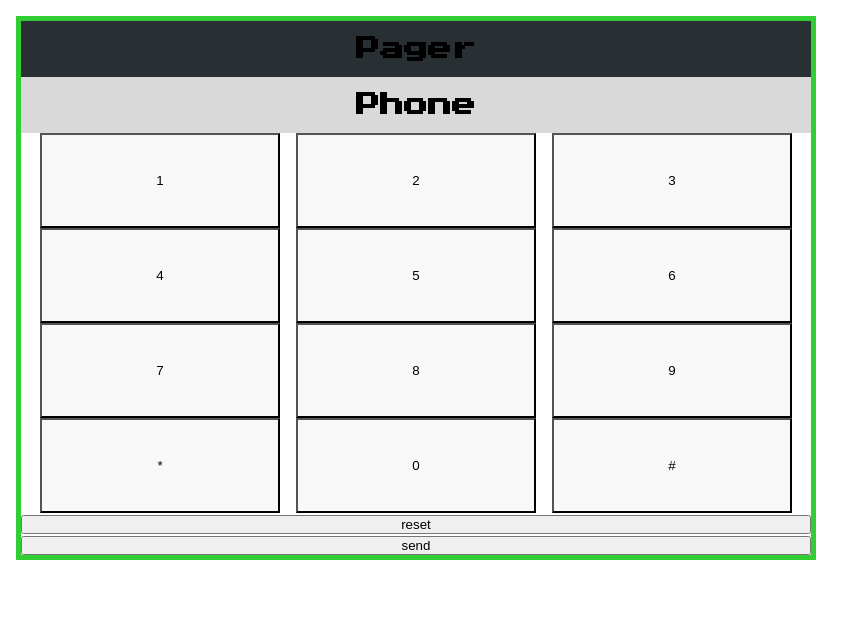
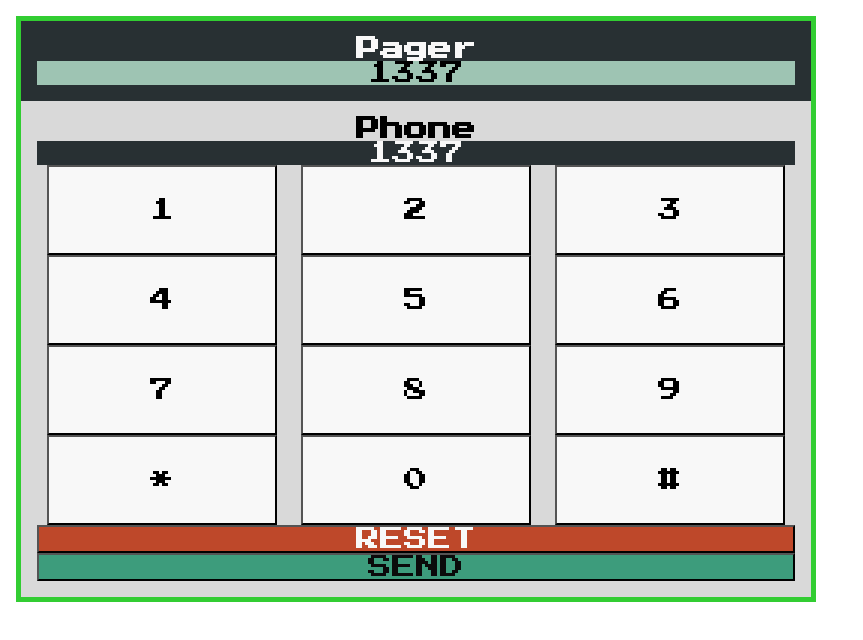
Before and after one commit to casserole27/send-to-pager, a plain HTML site: page index.html in a window 1280 px wide. Shown: the whole page, without its empty margins (0-863 px from the left). Drawn offline with Linux system fonts and the light colour scheme.

Commit message:
CSS colors and typography
Updated according to Figma design

```diff
--- a/index.css
+++ b/index.css
@@ -15,12 +15,14 @@ https://coolors.co
 
     /*COLORS*/
 
+    --plain-text: black;
+
     --pager-background: #283033;
     --pager-display: #9EC4B3;
     --pager-display-text: #000000;
 
     --phone-background: #D9D9D9;
-    --phone-display: #9EC4B3;
+    --phone-display: #283033;
     --phone-display-text: #F8F8F8;
     --phone-key: #F8F8F8;
 
@@ -38,8 +40,6 @@ https://coolors.co
 
     /*FONT SIZES*/
     --fs-l: 1.5rem;
-    --fs-numbers: 3.125rem
-
 }
 
 /****** MARGIN AND PADDING RESET ******/
@@ -55,8 +55,27 @@ https://coolors.co
 body {
     font-family: 'Press Start 2P', cursive;
     text-align: center;
+    font-size: var(--fs-l);
 
 }
+
+button {
+    font-family: 'Press Start 2P', cursive;
+}
+
+h1, h2 {
+    font-size: var(--fs-l);
+}
+
+h1 {
+    color: var(--phone-key)
+}
+
+h2 {
+    color: var(--plain-text);
+}
+
+/******* CONTAINER ******/
 
 .main-container {
     max-width: 800px;
@@ -73,7 +92,9 @@ body {
 
 .pager-field {
     width: 100%;
+    color: var(--pager-display-text);
     background-color: var(--pager-display);
+    /* font-size: var(--fs-numbers); */
 }
 
 /****** PHONE ******/
@@ -86,23 +107,33 @@ body {
 .phone-field {
     width: 100%;
     background-color: var(--phone-display);
+    color: var(--phone-display-text);
+    /* font-size: var(--fs-numbers); */
 }
 
 /****** NUMPAD ******/
 
 .numpad-btns {
-    width: 240px;
-    height: 95px;
+    width: 230px;
+    height: 90px;
     background-color: var(--phone-key);
-
+    color: var(--plain-text);
+    font-size: var(--fs-l);
 }
 
 /****** BUTTONS *******/
 
 .reset-btn {
     width: 100%;
+    background-color: var(--reset-button);
+    color: var(--reset-button-text);
+    font-size: var(--fs-l);
 }
 
 .send-btn {
     width: 100%;
+    background-color: var(--send-button);
+    color: var(--send-button-text);
+    font-size: var(--fs-l);
+
 }
--- a/index.html
+++ b/index.html
@@ -27,18 +27,16 @@
         <section class="pager">
 
             <h1 class="pager-title">Pager</h1>
-            <p class="pager-field" id="pager-field"></p>
+            <p class="pager-field" id="pager-field">1337</p>
 
         </section>
 
         <section class="phone">
 
             <h2 class="phone-title">Phone</h2>
-            <p class="pager-field"></p>
+            <p class="phone-field">1337</p>
 
-        </section>
-
-        <section class="numpad" id="numpad">
+            <div class="numpad" id="numpad">
 
                 <button class="numpad-btns" value="1">1</button>
                 <button class="numpad-btns" value="2">2</button>
@@ -53,13 +51,14 @@
                 <button class="numpad-btns" value="0">0</button>
                 <button class="numpad-btns" value="#">#</button>
 
-        </section>
+            </div>
 
-        <section class="btns">
+            <div class="btns">
 
-            <button class="reset-btn" id="reset-btn">reset</button>
-            <button class="send-btn" id="send-btn">send</button>
+                <button class="reset-btn" id="reset-btn">RESET</button>
+                <button class="send-btn" id="send-btn">SEND</button>
 
+            </div>
         </section>
     </main>
 
```
Lines whose indentation alone changed are shown as unchanged.
